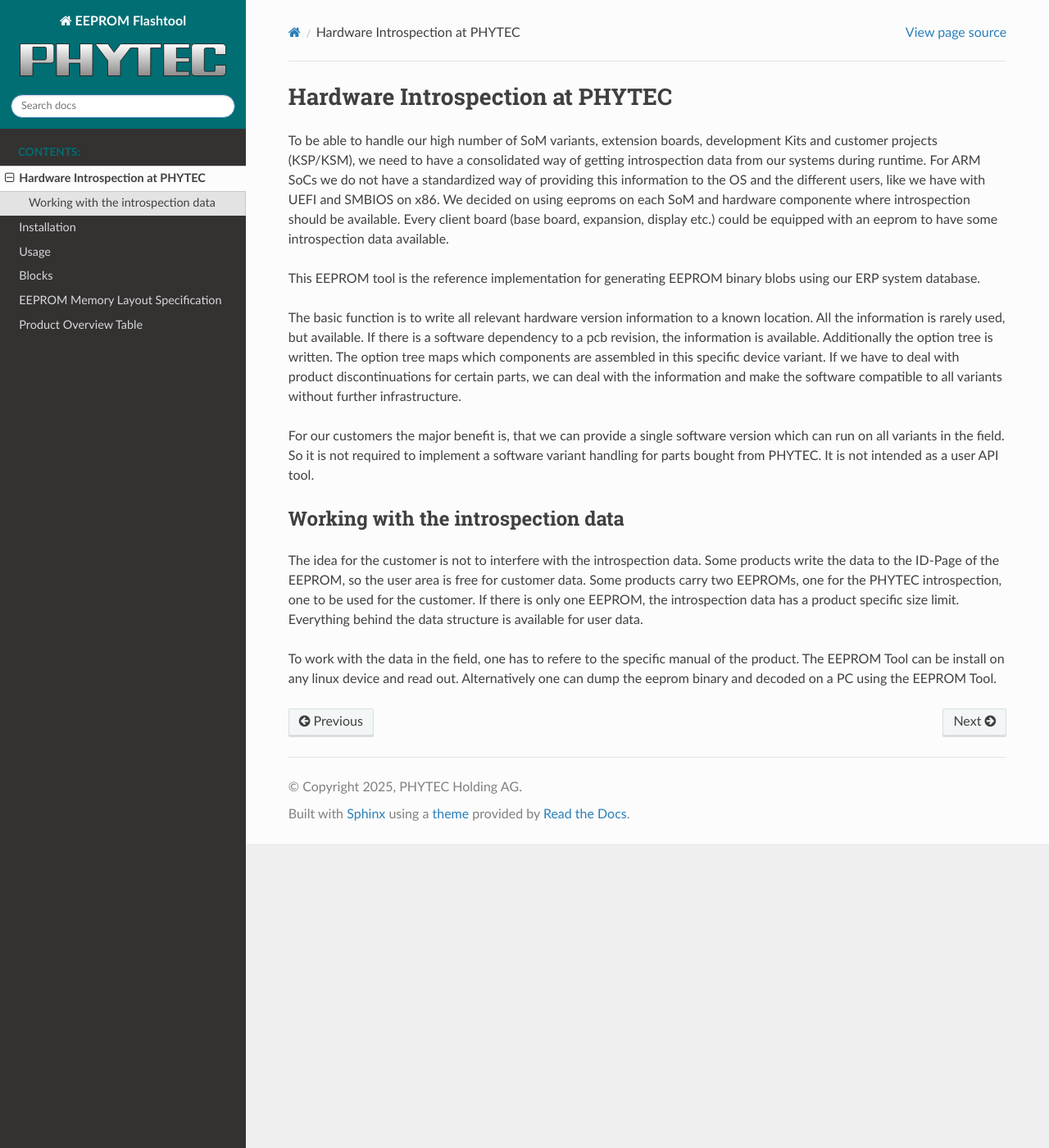
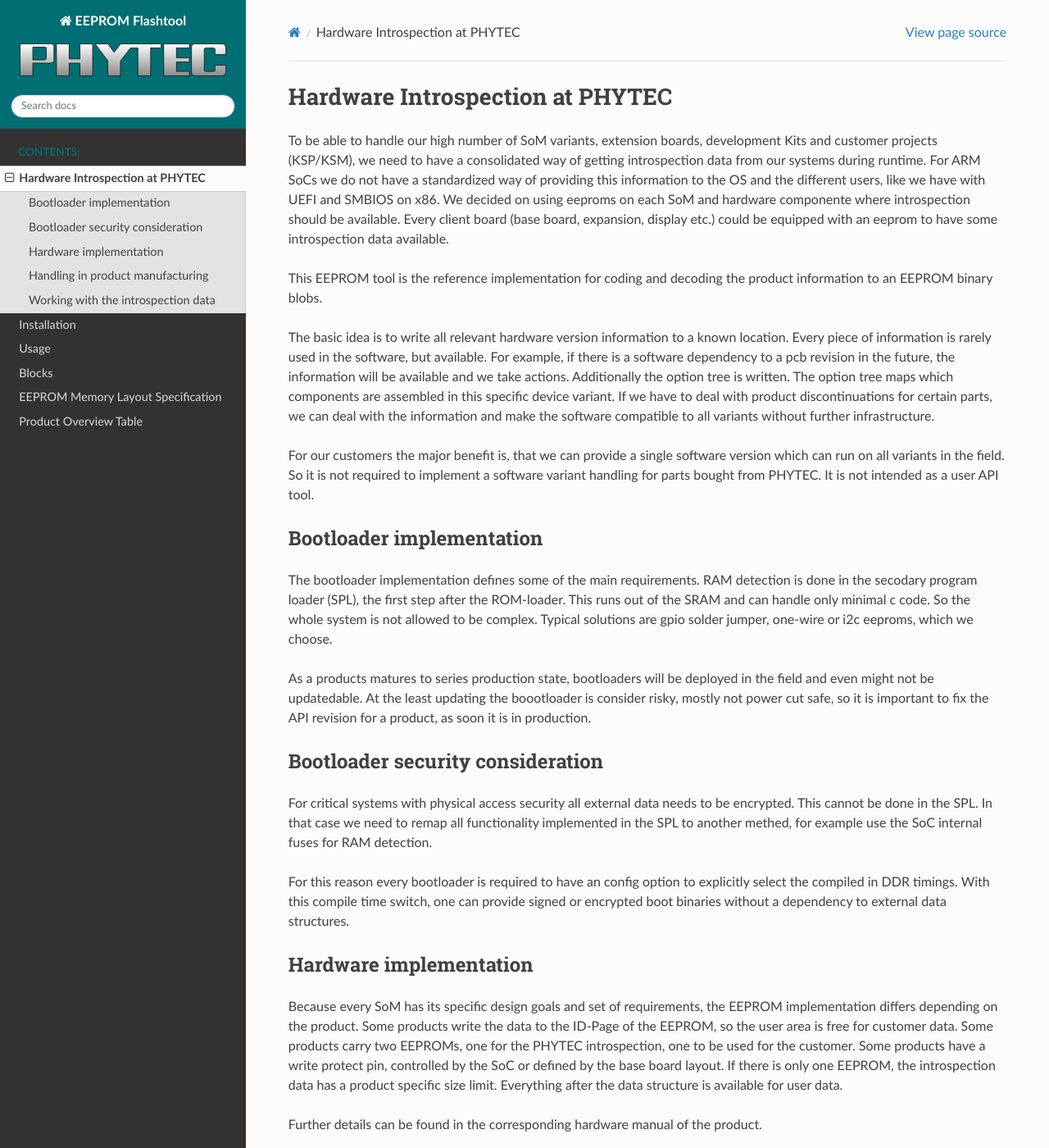
Before and after one commit to phytec/phytec-eeprom-flashtool, a Sphinx documentation site: the page built from docs/source/project_definition.rst, in a window 1280 px wide and 1400 px high. Shown: the whole window at 82% size. Built offline with Sphinx 7.4.7 and the Read the Docs theme 3.1.0, drawn with Linux system fonts in a browser that asks for light colours; the version number could not be read and is left out; some of the changed text lies outside the part shown.

Commit message:
docs: project definition: further explain the context
Signed-off-by: Stefan Müller-Klieser <s.mueller-klieser@phytec.de>

```diff
--- a/docs/source/project_definition.rst
+++ b/docs/source/project_definition.rst
@@ -1,17 +1,102 @@
 Hardware Introspection at PHYTEC
 ********************************
 
-To be able to handle our high number of SoM variants, extension boards, development Kits and customer projects (KSP/KSM), we need to have a consolidated way of getting introspection data from our systems during runtime. For ARM SoCs we do not have a standardized way of providing this information to the OS and the different users, like we have with UEFI and SMBIOS on x86. We decided on using eeproms on each SoM and hardware componente where introspection should be available. Every client board (base board, expansion, display etc.) could be equipped with an eeprom to have some introspection data available.
+To be able to handle our high number of SoM variants, extension boards,
+development Kits and customer projects (KSP/KSM), we need to have a consolidated
+way of getting introspection data from our systems during runtime. For ARM SoCs
+we do not have a standardized way of providing this information to the OS and
+the different users, like we have with UEFI and SMBIOS on x86. We decided on
+using eeproms on each SoM and hardware componente where introspection should be
+available. Every client board (base board, expansion, display etc.) could be
+equipped with an eeprom to have some introspection data available.
 
-This EEPROM tool is the reference implementation for generating EEPROM binary blobs using our ERP system database.
+This EEPROM tool is the reference implementation for coding and decoding the
+product information to an EEPROM binary blobs.
 
-The basic function is to write all relevant hardware version information to a known location. All the information is rarely used, but available. If there is a software dependency to a pcb revision, the information is available. Additionally the option tree is written. The option tree maps which components are assembled in this specific device variant. If we have to deal with product discontinuations for certain parts, we can deal with the information and make the software compatible to all variants without further infrastructure.
+The basic idea is to write all relevant hardware version information to a known
+location. Every piece of information is rarely used in the software, but
+available. For example, if there is a software dependency to a pcb revision in
+the future, the information will be available and we take actions. Additionally
+the option tree is written. The option tree maps which components are assembled
+in this specific device variant. If we have to deal with product
+discontinuations for certain parts, we can deal with the information and make
+the software compatible to all variants without further infrastructure.
 
-For our customers the major benefit is, that we can provide a single software version which can run on all variants in the field. So it is not required to implement a software variant handling for parts bought from PHYTEC. It is not intended as a user API tool.
+For our customers the major benefit is, that we can provide a single software
+version which can run on all variants in the field. So it is not required to
+implement a software variant handling for parts bought from PHYTEC. It is not
+intended as a user API tool.
+
+Bootloader implementation
+=========================
+
+The bootloader implementation defines some of the main requirements. RAM
+detection is done in the secodary program loader (SPL), the first step
+after the ROM-loader. This runs out of the SRAM and can handle only minimal c
+code. So the whole system is not allowed to be complex. Typical solutions are
+gpio solder jumper, one-wire or i2c eeproms, which we choose.
+
+As a products matures to series production state, bootloaders will be deployed
+in the field and even might not be updatedable. At the least updating the
+boootloader is consider risky, mostly not power cut safe, so it is important to
+fix the API revision for a product, as soon it is in production.
+
+Bootloader security consideration
+=================================
+
+For critical systems with physical access security all external data needs to be
+encrypted. This cannot be done in the SPL. In that case we need to remap all
+functionality implemented in the SPL to another methed, for example use the SoC
+internal fuses for RAM detection.
+
+For this reason every bootloader is required to have an config option to
+explicitly select the compiled in DDR timings. With this compile time switch,
+one can provide signed or encrypted boot binaries without a dependency to
+external data structures.
+
+Hardware implementation
+=======================
+
+Because every SoM has its specific design goals and set of requirements, the
+EEPROM implementation differs depending on the product. Some products write the
+data to the ID-Page of the EEPROM, so the user area is free for customer data.
+Some products carry two EEPROMs, one for the PHYTEC introspection, one to be
+used for the customer. Some products have a write protect pin, controlled by the
+SoC or defined by the base board layout. If there is only one EEPROM, the
+introspection data has a product specific size limit. Everything after the data
+structure is available for user data.
+
+Further details can be found in the corresponding hardware manual of the
+product.
+
+Handling in product manufacturing
+=================================
+
+The EEPROM tool is used for coding the product information to the binary format
+for flashing. The tool is running on a server and provides the blob to be added
+to the product bill of materials. The BOM is fixed for each product. The customer
+will be informed about changes. With this process, it is fully reproducible.
+
+During manufacturing the blob will be read from the BOM-Database and flashed
+using JTAG before the first boot. As usually RAM detection is implemented, we do
+not need a special production bootloader with this process.
+
+If we need to program a serial number or a MAC address, this will be done in the
+last step and usually from within a booted system, either bootloader or linux.
 
 Working with the introspection data
 ===================================
 
-The idea for the customer is not to interfere with the introspection data. Some products write the data to the ID-Page of the EEPROM, so the user area is free for customer data. Some products carry two EEPROMs, one for the PHYTEC introspection, one to be used for the customer. If there is only one EEPROM, the introspection data has a product specific size limit. Everything behind the data structure is available for user data.
+The idea for the customer is not to interfere with the introspection data. For
+every product there is a defined way to store product meta data without
+interfering with the PHYTEC data structure. As explained in the hardware
+section, have a look at the specific hardware manual to see the specific
+solution for your SoM.
 
-To work with the data in the field, one has to refere to the specific manual of the product. The EEPROM Tool can be install on any linux device and read out. Alternatively one can dump the eeprom binary and decoded on a PC using the EEPROM Tool.
+To work with the data in the field, one has to refere to the specific hardware
+and software manual of the product. The EEPROM Tool can be install on any linux
+device. It can read out and decode the information. It can code and write the
+EEPROM information if the EEPROM is set to write enable.
+
+Alternatively one can dump the EEPROM binary and decode it on a PC using the
+EEPROM Tool.
```
